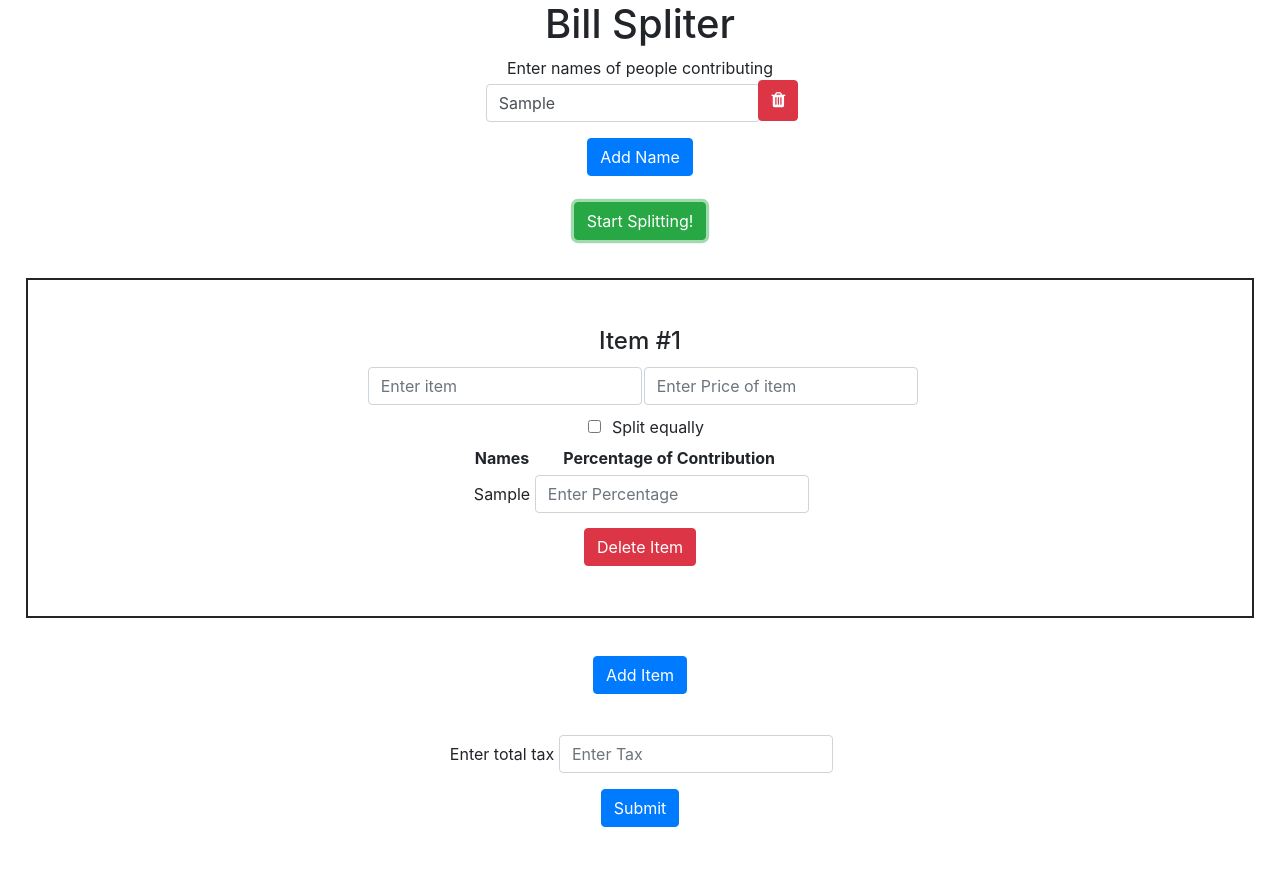
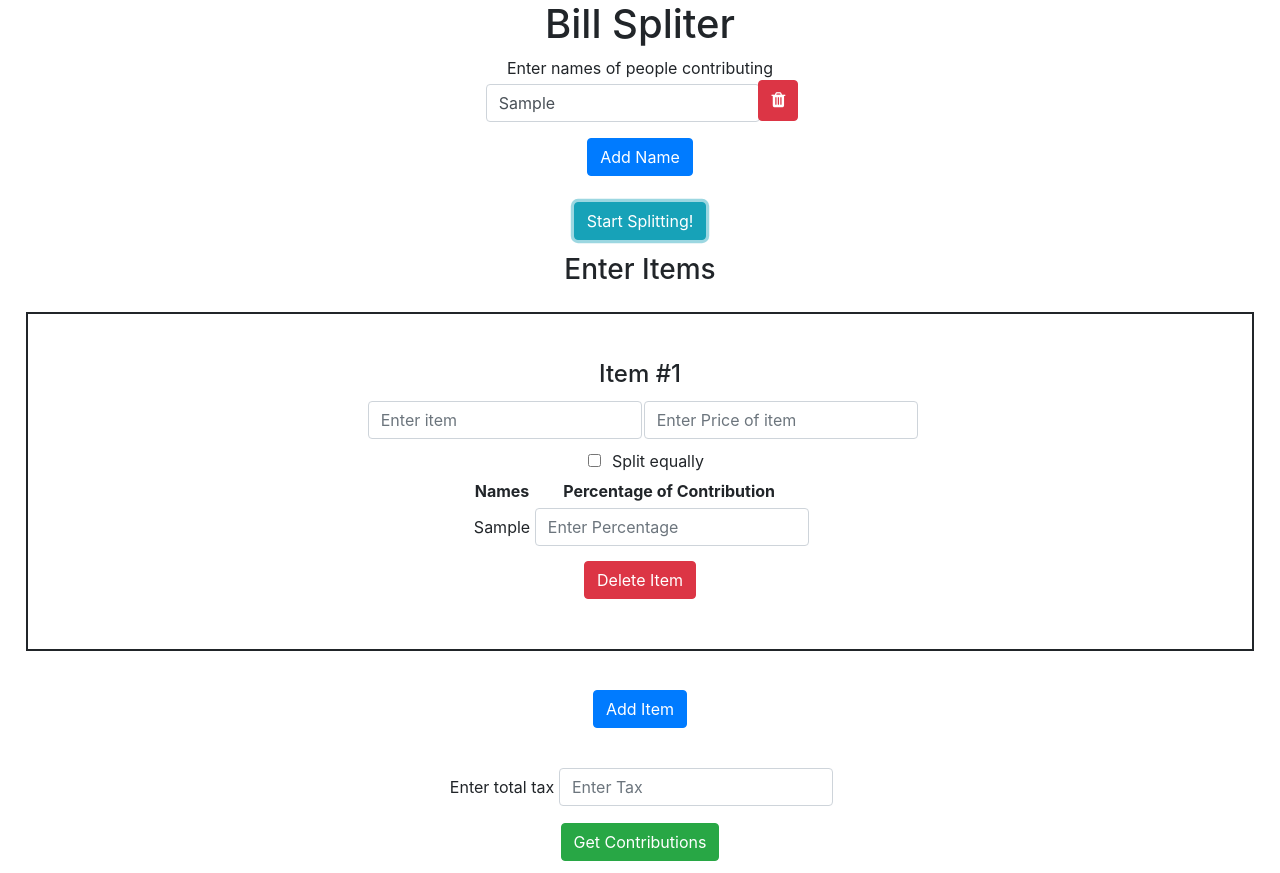
Before and after one commit to prayuj/Bill-Spliter, a React (Create React App) app: page / in a window 1280 px wide. Both pictures are taken after typing "Sample" into the empty fields and a click on the button "Start Splitting!". Before the commit the page ends 840 px from the top, so only its background shows below. Built offline with nearby package versions, Linux system fonts and the light colour scheme.

Commit message:
Made changes to App

```diff
--- a/src/component/getNames.js
+++ b/src/component/getNames.js
@@ -113,7 +113,7 @@ class GetNames extends Component {
           Add Name
         </button>
         <br />
-        <button type="submit" className="btn btn-success">
+        <button type="submit" className="btn btn-info">
           Start Splitting!
         </button>
       </form>
--- a/src/component/items.js
+++ b/src/component/items.js
@@ -160,6 +160,7 @@ class Items extends Component {
   render() {
     return (
       <form onSubmit={this.handleForm}>
+        <h3>Enter Items</h3>
         {this.state.items.map((item, index) => (
           <div
             key={index}
@@ -221,9 +222,8 @@ class Items extends Component {
             </tr>
           </tbody>
         </table>
-
-        <button type="submit" className="btn btn-primary">
-          Submit
+        <button type="submit" className="btn btn-success">
+          Get Contributions
         </button>
       </form>
     );
```
